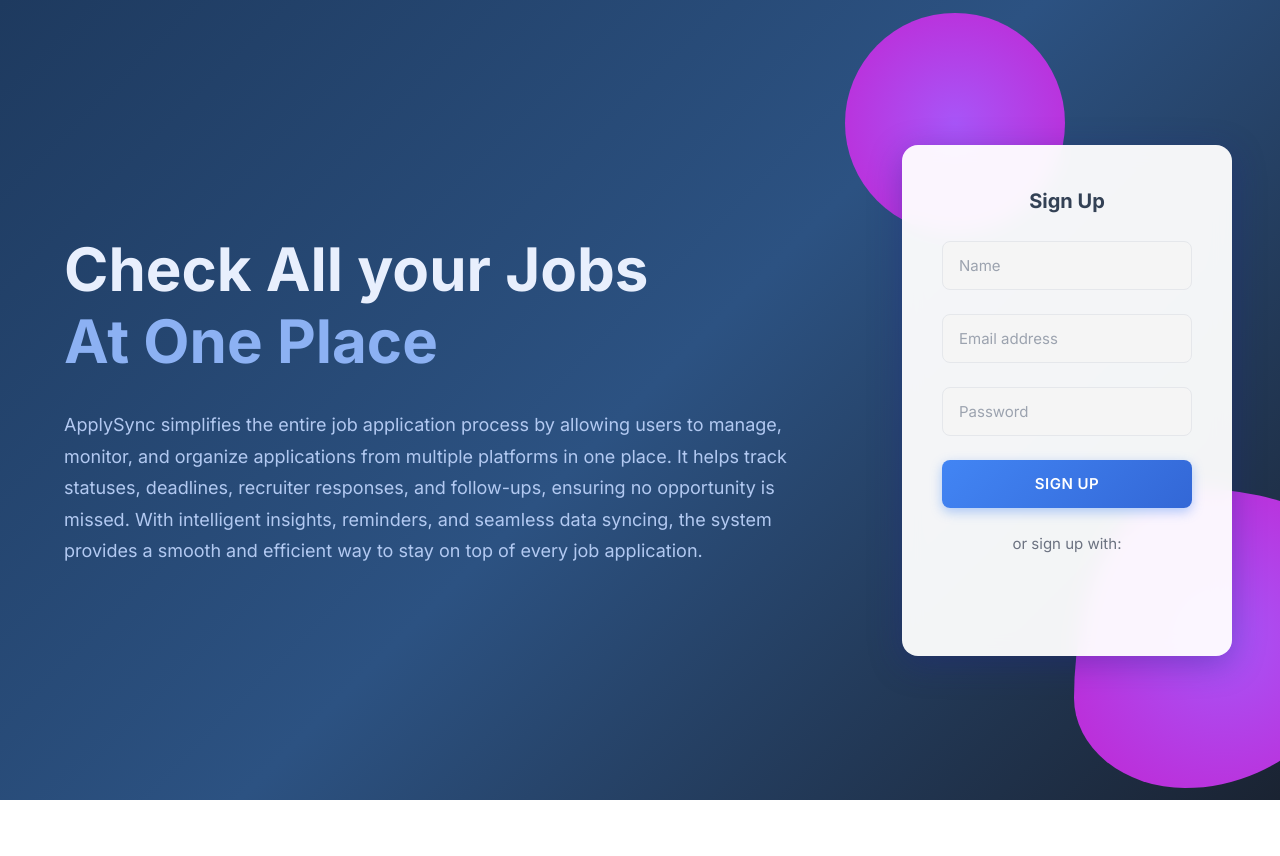
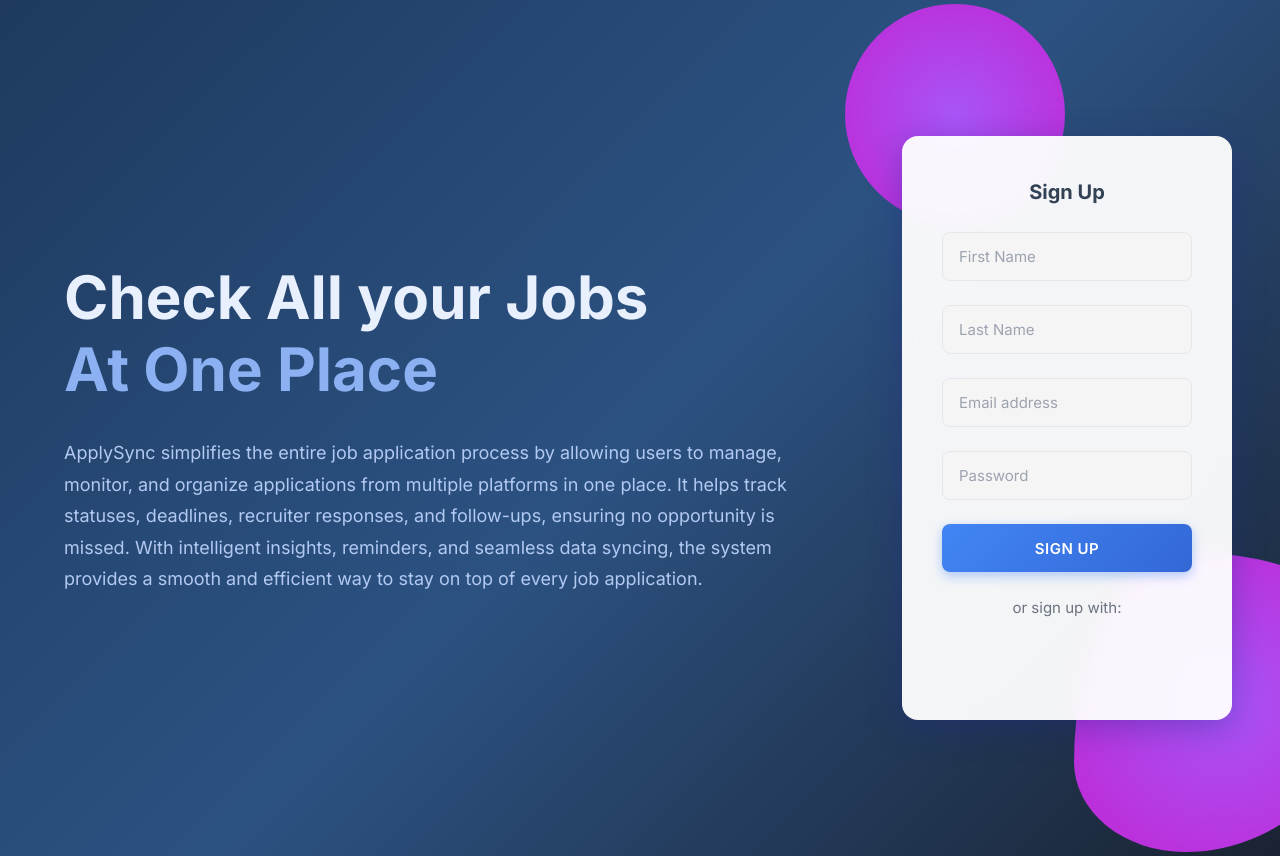
Before and after one commit to shaman463/Apply-Sync, a React (Vite) app: page /signup in a window 1280 px wide. Before the commit the page ends 800 px from the top, so only its background shows below. Built offline with nearby package versions, Linux system fonts and the light colour scheme; no server answers.

Commit message:
made some more changes

```diff
--- a/src/Pages/SignUpPage.jsx
+++ b/src/Pages/SignUpPage.jsx
@@ -153,8 +153,23 @@
                                             id='firstName'
                                             name='firstName'
                                             type='text'
-                                            placeholder='Name'
+                                            placeholder='First Name'
                                             value={formData.firstName}
+                                            onChange={handleChange}
+                                            required
+                                        />
+                                    </MDBCol>
+                                </MDBRow>
+
+                                <MDBRow className='form-name-row'>
+                                    <MDBCol className='form-name-col'>
+                                        <MDBInput
+                                            wrapperClass='mb-4'
+                                            id='lastName'
+                                            name='lastName'
+                                            type='text'
+                                            placeholder='Last Name'
+                                            value={formData.lastName}
                                             onChange={handleChange}
                                             required
                                         />
```
